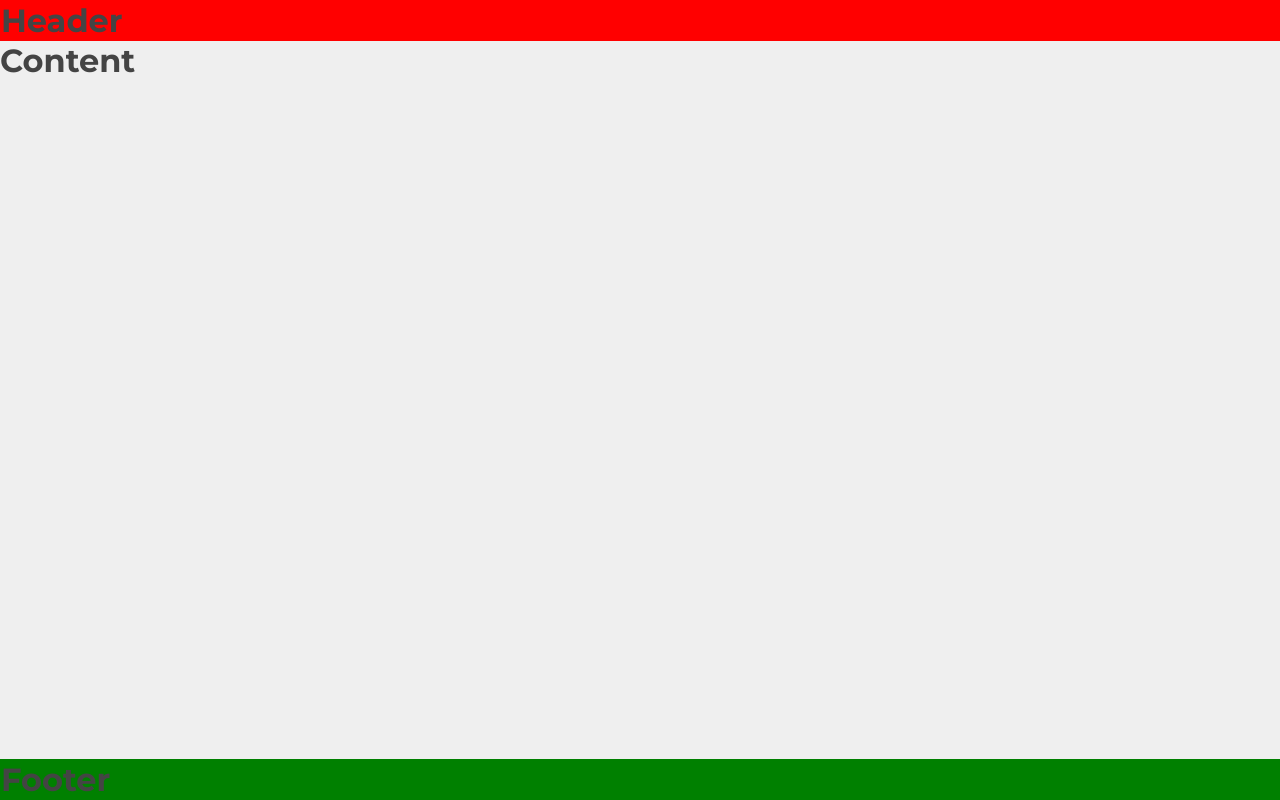
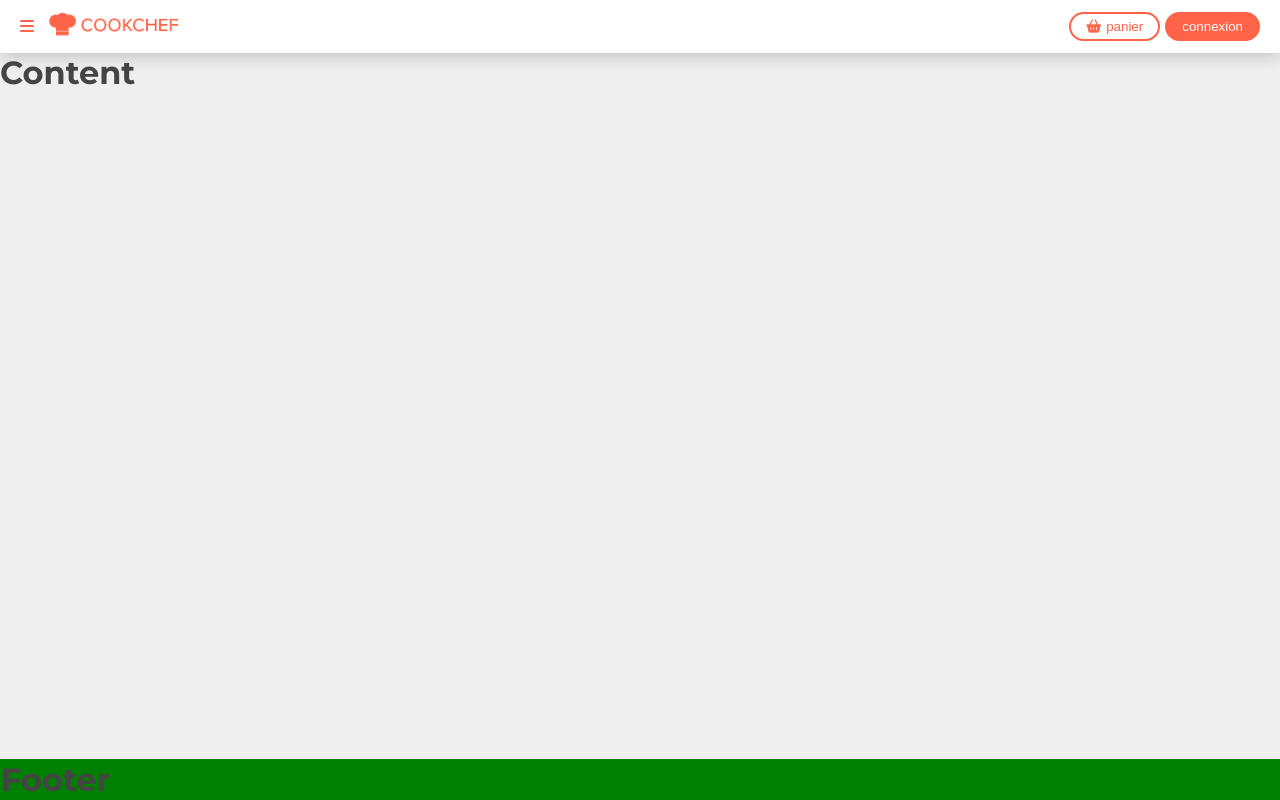
Before and after one commit to bricard-dev/cookchef, a React (Create React App) app: page / in a window 1280 px wide. Built offline with nearby package versions, Linux system fonts and the light colour scheme.

Commit message:
feat: implement header
Display the menu.

```diff
--- a/public/index.html
+++ b/public/index.html
@@ -31,7 +31,11 @@
       href="https://fonts.googleapis.com/css2?family=Montserrat:wght@400;500;700&display=swap"
       rel="stylesheet"
     />
-
+    <!-- Font Awesome -->
+    <script
+      src="https://kit.fontawesome.com/e4159c9e3c.js"
+      crossorigin="anonymous"
+    ></script>
     <title>Cookchef</title>
   </head>
   <body>
--- /dev/null
+++ b/src/assets/styles/_themes.scss
@@ -0,0 +1,21 @@
+.btn {
+  padding: 5px 15px;
+  border-radius: 20px;
+  cursor: pointer;
+  transition: 0.2s opacity;
+  &:hover {
+    opacity: 0.8;
+  }
+}
+
+.btn-primary {
+  background-color: var(--primary);
+  color: white;
+  border: 2px solid var(--primary);
+}
+
+.btn-reverse-primary {
+  border: 2px solid var(--primary);
+  color: var(--primary);
+  background-color: white;
+}
--- a/src/assets/styles/index.scss
+++ b/src/assets/styles/index.scss
@@ -3,3 +3,4 @@
 @use "./flex";
 @use "./utils";
 @use "./debug";
+@use "./themes";
--- a/src/components/Header.js
+++ b/src/components/Header.js
@@ -1,5 +1,22 @@
+import styles from "./Header.module.scss";
+import cookchef from "../assets/images/cookchef.png";
+
 function Header() {
-  return <h1 className="b1">Header</h1>;
+  return (
+    <header className={`${styles.header} d-flex flex-row align-items-center`}>
+      <i className="fa-solid fa-bars mr-15"></i>
+      <div className="flex-fill">
+        <img src={cookchef} alt="logo cookchef" />
+      </div>
+      <ul>
+        <button className="mr-5 btn btn-reverse-primary">
+          <i className="fa-solid fa-basket-shopping mr-5"></i>
+          <span>panier</span>
+        </button>
+        <button className="btn btn-primary">connexion</button>
+      </ul>
+    </header>
+  );
 }
 
 export default Header;
--- /dev/null
+++ b/src/components/Header.module.scss
@@ -0,0 +1,9 @@
+.header {
+  padding: 10px 20px;
+  background-color: white;
+  box-shadow: var(--box-shadow-nav);
+  color: var(--primary);
+  img {
+    width: 130px;
+  }
+}
```
Also changed, not shown: src/assets/images/cookchef.png (added).
